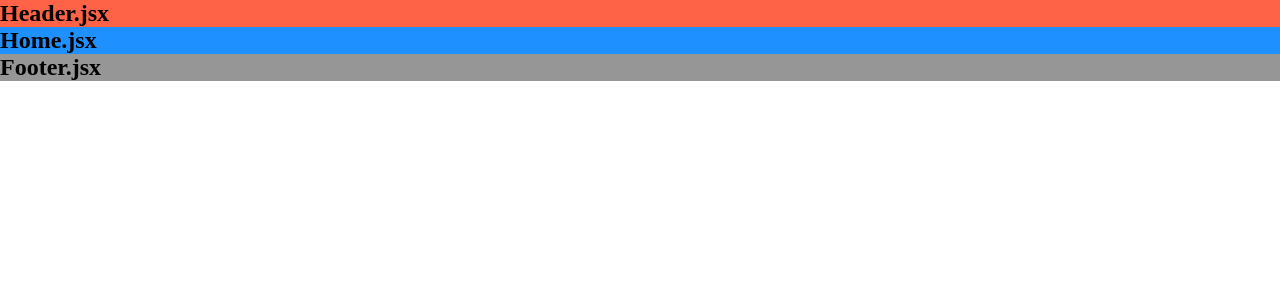
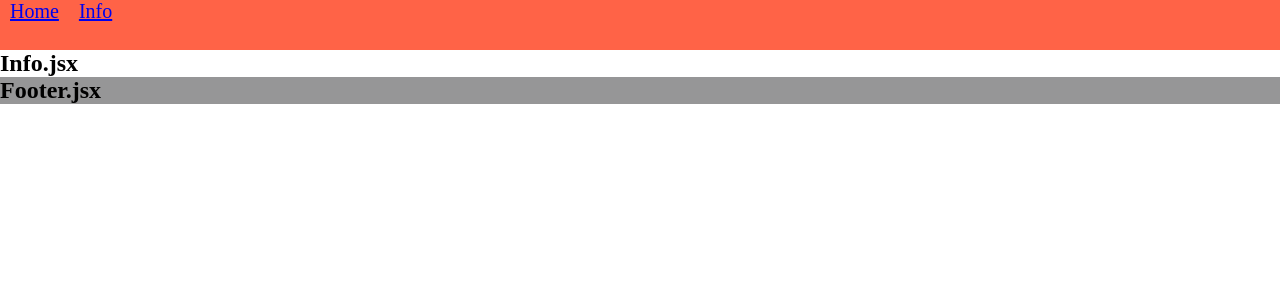
Before and after one commit to Lee-GiHeung/react-study, a React (Create React App) app: page /info in a window 1280 px wide. Shown: the top 300 px of the page. Built offline with nearby package versions, Linux system fonts and the light colour scheme.

Commit message:
화면전환 & 라우팅

```diff
--- a/package.json
+++ b/package.json
@@ -8,6 +8,7 @@
     "@testing-library/user-event": "^13.5.0",
     "react": "^18.2.0",
     "react-dom": "^18.2.0",
+    "react-router-dom": "^6.22.3",
     "react-scripts": "5.0.1",
     "web-vitals": "^2.1.4"
   },
--- a/src/App.css
+++ b/src/App.css
@@ -4,10 +4,17 @@
 
 .header {
     background-color: #ff6347;
+    height: 50px;
+}
+
+.header a {
+    margin: 10px;
+    font-size: 20px;
 }
 
 .home {
     background-color: dodgerblue;
+    height: 200px;
 }
 
 .footer {
--- a/src/App.js
+++ b/src/App.js
@@ -3,12 +3,19 @@
 import Header from './Header';
 import Home from './Home';
 import Footer from './Footer';
+import { BrowserRouter, Route, Routes } from 'react-router-dom';
+import Info from './pages/Info'
 
 function App() {
   return (
     <div className="App">
+      <BrowserRouter>
       <Header />
-      <Home />
+      <Routes>
+        <Route path='/' element={<Home />} />
+        <Route path='/info' element={<Info />} />
+      </Routes>
+      </BrowserRouter>
       <Footer />
     </div>
   );
--- a/src/Header.jsx
+++ b/src/Header.jsx
@@ -1,7 +1,10 @@
+import { Link } from "react-router-dom";
+
 const Header = () => {
   return(
     <div className="header">
-        <h2>Header.jsx</h2>
+        <Link to="/">Home</Link>
+        <Link to="/info">Info</Link>
     </div>
   );
 }
--- /dev/null
+++ b/src/pages/Info.jsx
@@ -0,0 +1,8 @@
+const Info = () => {
+  return(
+    <div className="info">
+       <h2>Info.jsx</h2>
+    </div>
+  );
+}
+export default Info;
```
Also changed, not shown: 1 other file (tests, documents, lock files or other folders).
